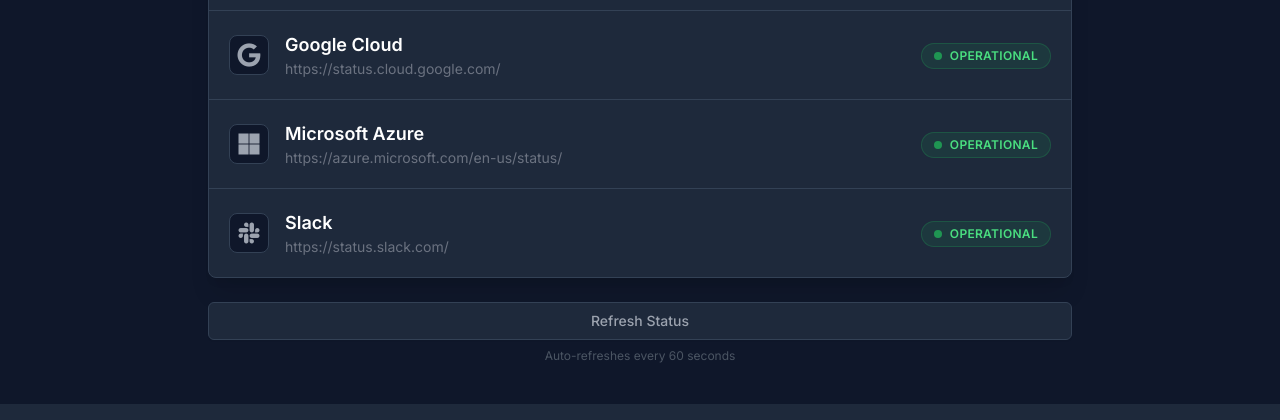
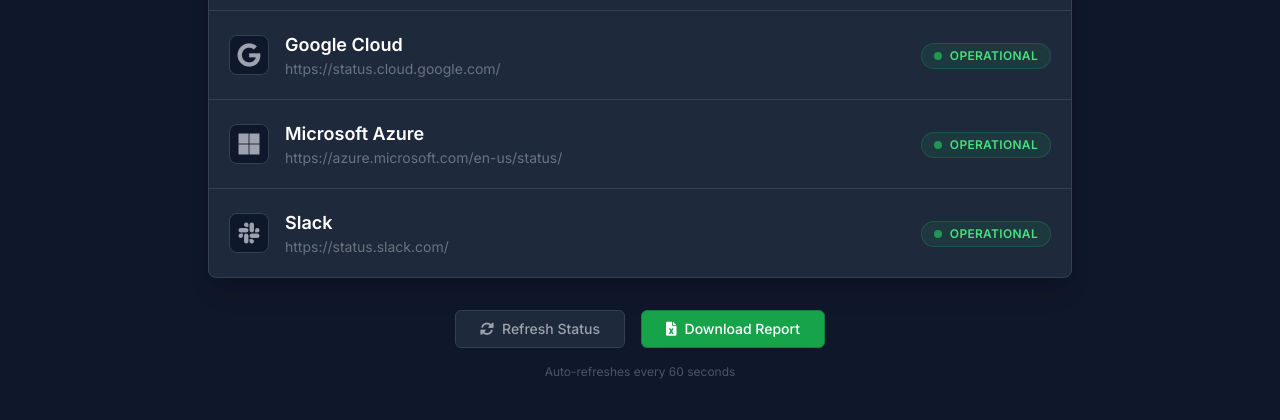
Before and after one commit to ShantanuK86/monitor_srv, a Flask app: page / in a window 1280 px wide. Shown: the part 547-967 px from the top of the page. Run offline with Flask 3, Linux system fonts and the light colour scheme; data that the repository does not hold is empty; some libraries are stand-ins or nearby versions.

Commit message:
added report functionality

```diff
--- a/app.py
+++ b/app.py
@@ -2,10 +2,12 @@
 from bs4 import BeautifulSoup
 from enum import Enum
 import concurrent.futures
-from flask import Flask, render_template, abort
+from flask import Flask, render_template, abort, send_file
 import time
 import random
 from datetime import datetime, timedelta
+import pandas as pd
+from io import BytesIO
 
 app = Flask(__name__)
 
@@ -294,5 +296,61 @@
         Status=Status
     )
 
+
+
+@app.route('/download_report')
+def download_report():
+    # 1. Fetch current status data (re-run checks to ensure report is live)
+    results = []
+    with concurrent.futures.ThreadPoolExecutor(max_workers=10) as executor:
+        future_to_service = {executor.submit(check_single_service, s): s for s in SERVICES}
+        for future in concurrent.futures.as_completed(future_to_service):
+            results.append(future.result())
+
+    # Sort for consistency
+    results.sort(key=lambda x: x['name'])
+
+    # 2. Prepare data for Excel
+    data = []
+    report_time = datetime.now().strftime("%Y-%m-%d %H:%M:%S")
+
+    for r in results:
+        # Convert Enum status to readable string
+        status_name = r['status'].name.upper() if r['status'] else "UNKNOWN"
+        data.append({
+            "Service Name": r['name'],
+            "Status URL": r['url'],
+            "Current Status": status_name,
+            "Report Timestamp": report_time
+        })
+
+    # 3. Create DataFrame
+    df = pd.DataFrame(data)
+
+    # 4. Write to BytesIO buffer
+    output = BytesIO()
+    with pd.ExcelWriter(output, engine='openpyxl') as writer:
+        df.to_excel(writer, index=False, sheet_name='Status Report')
+
+        # Optional: Auto-adjust column width (basic approximation)
+        worksheet = writer.sheets['Status Report']
+        for idx, col in enumerate(df.columns):
+            # Calculate max length of column + header
+            max_len = max(df[col].astype(str).map(len).max(), len(col)) + 2
+            worksheet.column_dimensions[chr(65 + idx)].width = max_len
+
+    output.seek(0)
+
+    # 5. Generate filename
+    filename = f"Status_Report_{datetime.now().strftime('%Y%m%d_%H%M%S')}.xlsx"
+
+    return send_file(
+        output,
+        download_name=filename,
+        as_attachment=True,
+        mimetype='application/vnd.openxmlformats-officedocument.spreadsheetml.sheet'
+    )
+
+
 if __name__ == '__main__':
     app.run(debug=True, port=5000)
--- a/templates/index.html
+++ b/templates/index.html
@@ -117,11 +117,17 @@
 
         </div>
 
-        <!-- Footer -->
-        <div class="text-center mt-6 flex flex-col gap-2">
-            <a href="/" class="inline-block px-6 py-2 bg-dark-800 border border-dark-700 text-gray-400 rounded-md shadow-sm hover:bg-dark-700 hover:text-white text-sm font-medium transition">
-                Refresh Status
-            </a>
+        <!-- Footer Actions -->
+        <div class="mt-8 flex flex-col items-center gap-4">
+            <div class="flex gap-4">
+                <a href="/" class="inline-flex items-center gap-2 px-6 py-2 bg-dark-800 border border-dark-700 text-gray-400 rounded-md shadow-sm hover:bg-dark-700 hover:text-white text-sm font-medium transition">
+                    <i class="fas fa-sync-alt"></i> Refresh Status
+                </a>
+
+                <a href="/download_report" class="inline-flex items-center gap-2 px-6 py-2 bg-green-600 border border-green-700 text-white rounded-md shadow-sm hover:bg-green-700 text-sm font-medium transition">
+                    <i class="fas fa-file-excel"></i> Download Report
+                </a>
+            </div>
             <span class="text-xs text-gray-600">Auto-refreshes every 60 seconds</span>
         </div>
 
@@ -147,30 +153,25 @@
         const iframe = document.getElementById('modalIframe');
 
         function openModal(serviceName) {
-            // Set iframe src to the detail route
             iframe.src = `/service/${serviceName}`;
-            // Show modal
             modal.classList.add('active');
-            document.body.style.overflow = 'hidden'; // Prevent background scrolling
+            document.body.style.overflow = 'hidden';
         }
 
         function closeModal() {
             modal.classList.remove('active');
-            // Clear src after delay to stop processing but allow animation
             setTimeout(() => {
                 iframe.src = '';
             }, 300);
-            document.body.style.overflow = 'auto'; // Restore scrolling
+            document.body.style.overflow = 'auto';
         }
 
-        // Close on clicking outside
         modal.addEventListener('click', (e) => {
             if (e.target === modal) {
                 closeModal();
             }
         });
 
-        // Close on Escape key
         document.addEventListener('keydown', (e) => {
             if (e.key === 'Escape' && modal.classList.contains('active')) {
                 closeModal();
```
